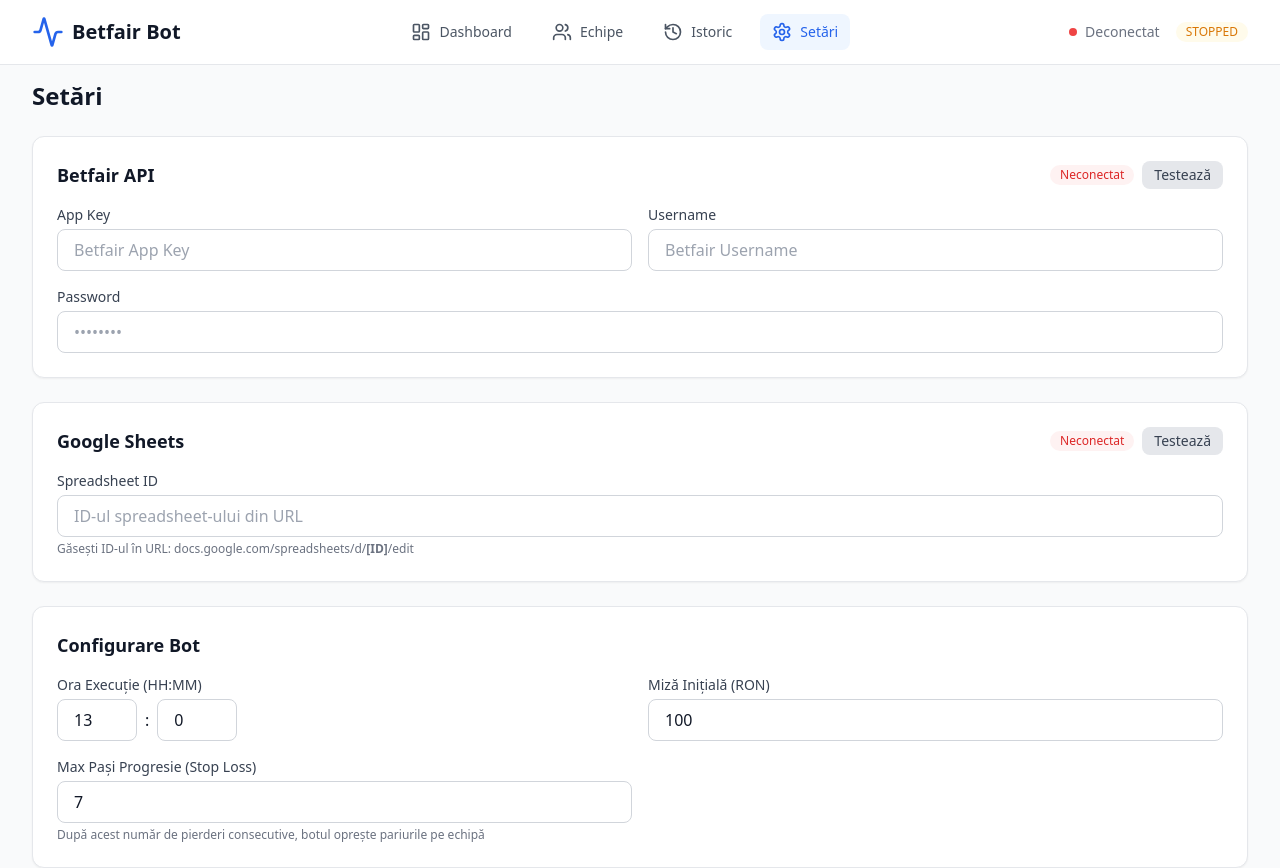
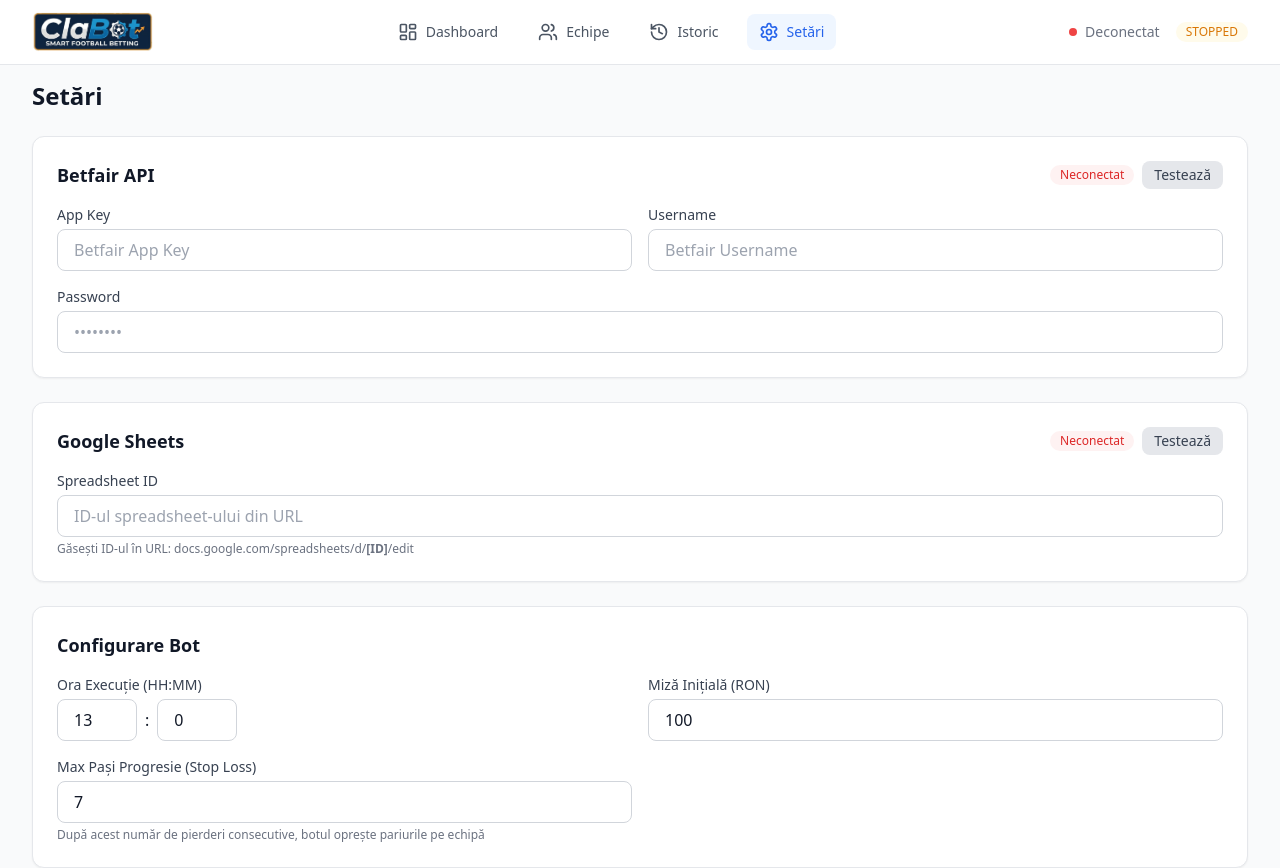
Before and after one commit to forsitex/Clabot, a Vue app in the folder frontend/: page /settings in a window 1280 px wide. Shown: the top 868 px of the page. Built offline with nearby package versions, Linux system fonts and the light colour scheme; no server answers.

Commit message:
Add custom logo

```diff
--- a/frontend/src/App.vue
+++ b/frontend/src/App.vue
@@ -1,13 +1,7 @@
 <script setup lang="ts">
 import { onMounted, onUnmounted } from "vue";
 import { RouterView, RouterLink, useRoute } from "vue-router";
-import {
-  LayoutDashboard,
-  Users,
-  History,
-  Settings,
-  Activity,
-} from "lucide-vue-next";
+import { LayoutDashboard, Users, History, Settings } from "lucide-vue-next";
 import { useBotStore } from "@/stores/bot";
 import { useTeamsStore } from "@/stores/teams";
 import { useWebSocket } from "@/services/websocket";
@@ -65,10 +59,7 @@
       <div class="max-w-7xl mx-auto px-4 sm:px-6 lg:px-8">
         <div class="flex justify-between h-16">
           <div class="flex items-center">
-            <Activity class="h-8 w-8 text-primary-600" />
-            <span class="ml-2 text-xl font-bold text-gray-900"
-              >Betfair Bot</span
-            >
+            <img src="/logo.png" alt="Logo" class="h-10 w-auto" />
           </div>
 
           <div class="flex items-center space-x-4">
```
Also changed, not shown: frontend/public/logo.png (added).
